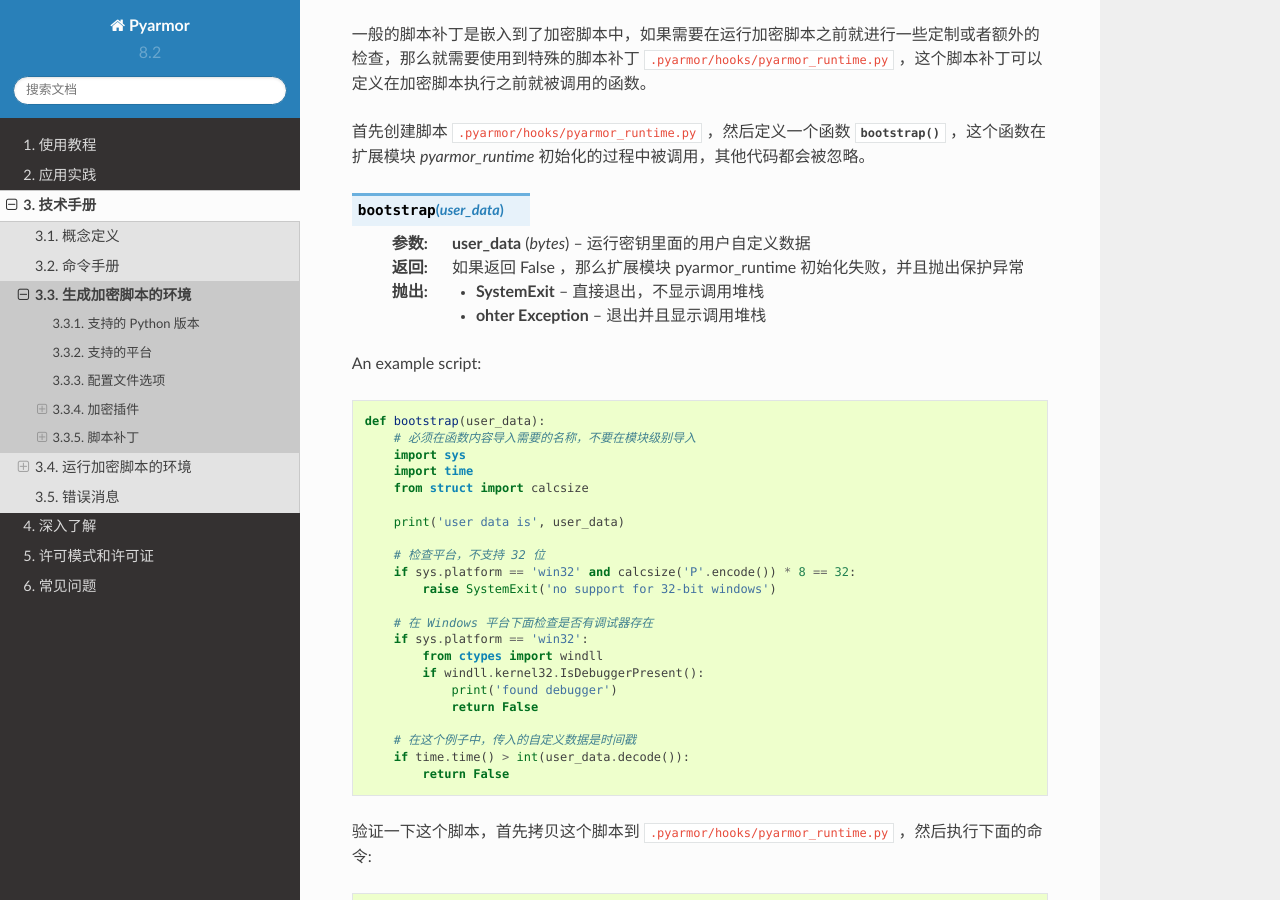
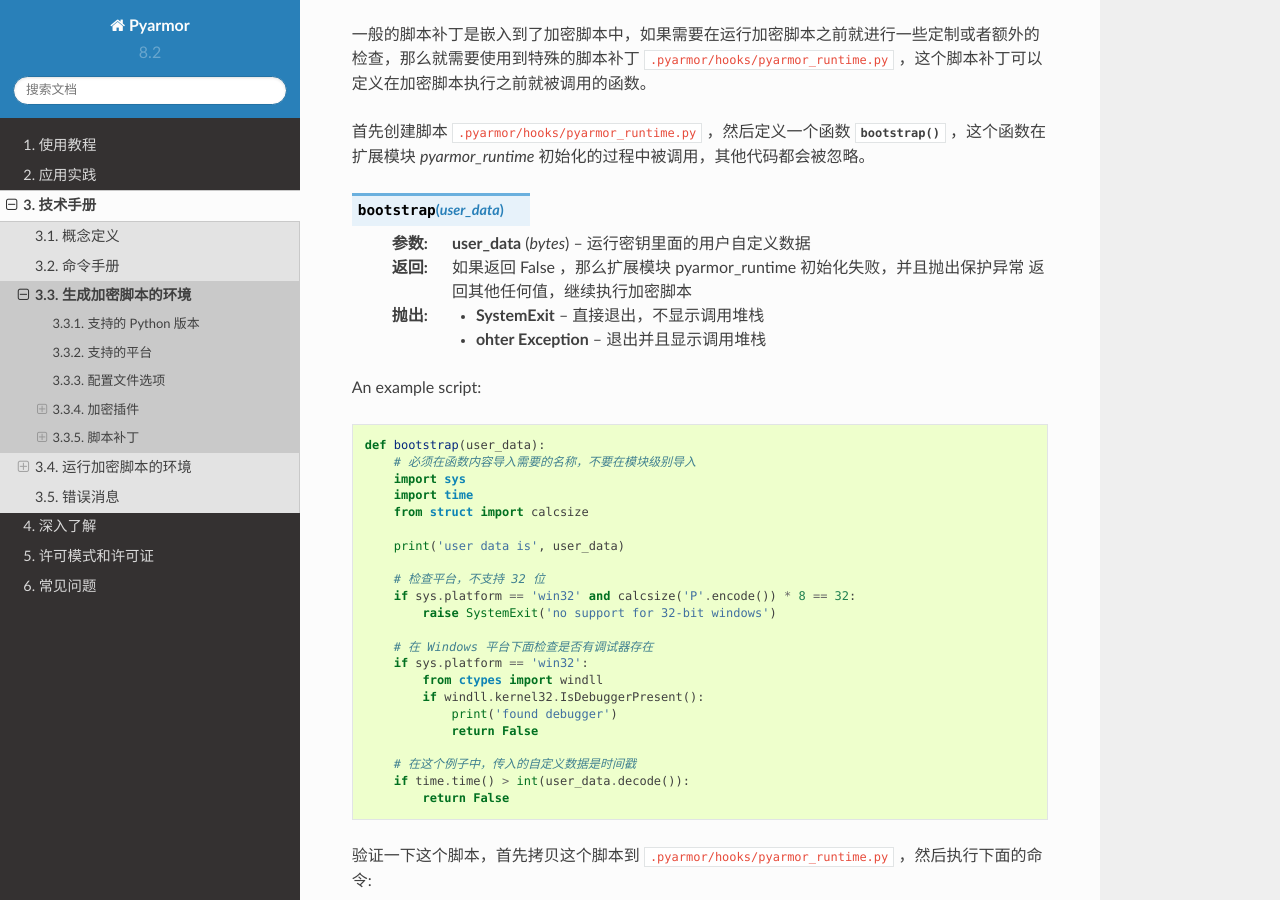
Before and after one commit to dashingsoft/pyarmor-docs-zh, a Sphinx documentation site: the page built from docs/reference/environments.rst, in a window 1280 px wide and 900 px high, scrolled down 4744 px. Built offline with Sphinx 7.4.7 and the Read the Docs theme 2.0.0, drawn with Linux system fonts in a browser that asks for light colours.

Commit message:
增加特殊脚本函数返回其他值的处理说明

```diff
--- a/docs/reference/environments.rst
+++ b/docs/reference/environments.rst
@@ -215,6 +215,7 @@ Pyarmor 按照顺序依次搜索同名的脚本:
 
    :param bytes user_data: 运行密钥里面的用户自定义数据
    :return: 如果返回 False ，那么扩展模块 pyarmor_runtime 初始化失败，并且抛出保护异常
+            返回其他任何值，继续执行加密脚本
    :raises SystemExit: 直接退出，不显示调用堆栈
    :raises ohter Exception: 退出并且显示调用堆栈
 
```
